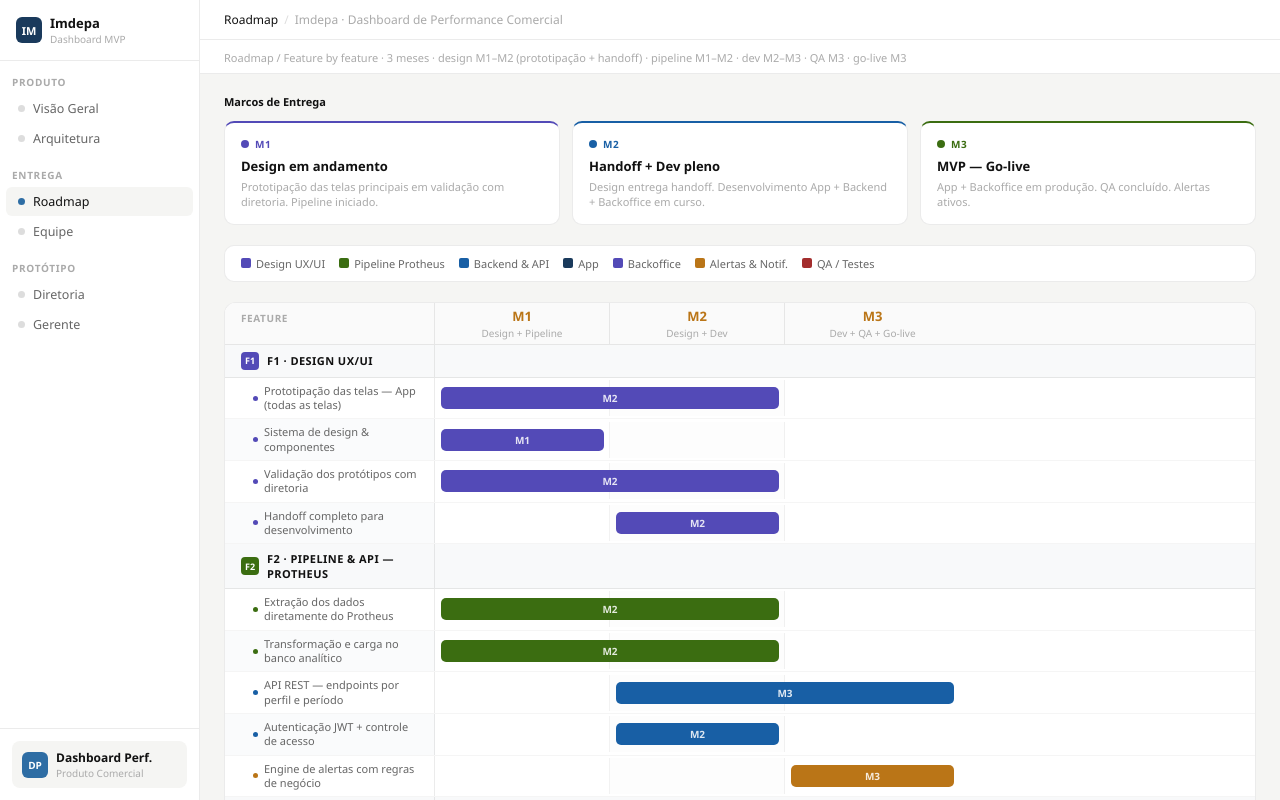
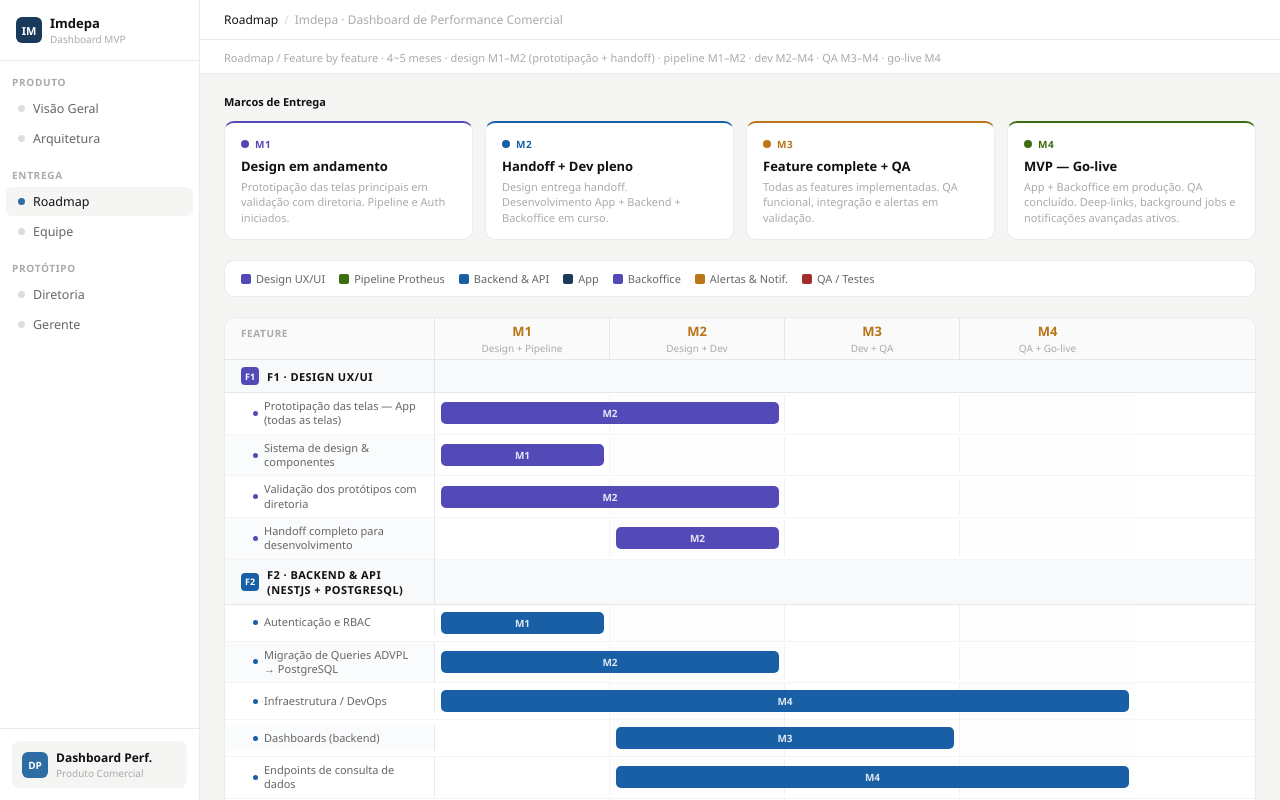
Before and after one commit to PedroSantosbji/Imdepa, a React (Vite) app: page / in a window 1280 px wide. Both pictures are taken after a click on the element "Roadmap". Built offline with nearby package versions, Linux system fonts and the light colour scheme.

Commit message:
Update App.jsx

```diff
--- a/src/App.jsx
+++ b/src/App.jsx
@@ -70,7 +70,7 @@ function Topbar({active}){
 function PageOverview(){
   const metrics=[
     {label:"Sistemas",value:"3",sub:"App · Backoffice · Pipeline",accent:C.blue},
-    {label:"Prazo Estimado",value:"3 meses",sub:"Design · ETL · Dev · QA",accent:C.purple},
+    {label:"Prazo Estimado",value:"4~5 meses",sub:"Design · ETL · Dev · QA",accent:C.purple},
     {label:"Perfis de Acesso",value:"3",sub:"Diretoria · Gerente · Backoffice",accent:C.green},
   ];
   const systems=[
@@ -157,8 +157,8 @@ function PageOverview(){
           {[
             {l:"Designer UX/UI",       v:"2m part-time", w:false},
             {l:"Eng. de Dados (ETL)",  v:"2m full-time", w:false},
-            {l:"Dev Backend",          v:"3m part-time", w:false},
-            {l:"Dev Frontend",          v:"3m full-time", w:false},
+            {l:"Dev Backend",          v:"4~5m full-time", w:false},
+            {l:"Dev Frontend",          v:"4~5m full-time", w:false},
             {l:"QA / Testes",          v:"1m part-time", w:false},
           ].map((e,i,arr)=>(
             <div key={e.l} style={{display:"flex",justifyContent:"space-between",fontSize:12,padding:"5px 0",borderBottom:i<arr.length-1?`0.5px solid ${C.border}`:"none"}}>
@@ -358,13 +358,15 @@ function PageRoadmap(){
   const MONTHS = [
     { id:"M1", fase:"Design +\nPipeline" },
     { id:"M2", fase:"Design +\nDev" },
-    { id:"M3", fase:"Dev +\nQA + Go-live" },
+    { id:"M3", fase:"Dev +\nQA" },
+    { id:"M4", fase:"QA +\nGo-live" },
   ];
 
   const MARCOS = [
-    { at:"M1", title:"Design em andamento", desc:"Prototipação das telas principais em validação com diretoria. Pipeline iniciado.", color:"#534AB7" },
+    { at:"M1", title:"Design em andamento", desc:"Prototipação das telas principais em validação com diretoria. Pipeline e Auth iniciados.", color:"#534AB7" },
     { at:"M2", title:"Handoff + Dev pleno", desc:"Design entrega handoff. Desenvolvimento App + Backend + Backoffice em curso.", color:"#185FA5" },
-    { at:"M3", title:"MVP — Go-live",       desc:"App + Backoffice em produção. QA concluído. Alertas ativos.", color:"#3B6D11" },
+    { at:"M3", title:"Feature complete + QA", desc:"Todas as features implementadas. QA funcional, integração e alertas em validação.", color:"#BA7517" },
+    { at:"M4", title:"MVP — Go-live",       desc:"App + Backoffice em produção. QA concluído. Deep-links, background jobs e notificações avançadas ativos.", color:"#3B6D11" },
   ];
 
   const GROUPS = [
@@ -378,28 +380,44 @@ function PageRoadmap(){
       ],
     },
     {
-      group:"F2 · PIPELINE & API — PROTHEUS", sys:"dados", abbr:"F2",
+      group:"F2 · BACKEND & API (NestJS + PostgreSQL)", sys:"backend", abbr:"F2",
+      rows:[
+        { label:"Autenticação e RBAC",                            sys:"backend", start:0, span:1, ml:"M1" },
+        { label:"Migração de Queries ADVPL → PostgreSQL",         sys:"backend", start:0, span:2, ml:"M2" },
+        { label:"Infraestrutura / DevOps",                        sys:"backend", start:0, span:4, ml:"M4" },
+        { label:"Dashboards (backend)",                           sys:"backend", start:1, span:2, ml:"M3" },
+        { label:"Endpoints de consulta de dados",                 sys:"backend", start:1, span:3, ml:"M4" },
+        { label:"Auditoria e logs",                               sys:"backend", start:2, span:1, ml:"M3" },
+        { label:"Sistema de alertas e triggers",                  sys:"alertas", start:2, span:2, ml:"M4" },
+        { label:"Notificações e regras",                          sys:"alertas", start:2, span:2, ml:"M4" },
+      ],
+    },
+    {
+      group:"F3 · PIPELINE PROTHEUS", sys:"dados", abbr:"F3",
       rows:[
         { label:"Extração dos dados diretamente do Protheus",     sys:"dados",   start:0, span:2, ml:"M2" },
         { label:"Transformação e carga no banco analítico",       sys:"dados",   start:0, span:2, ml:"M2" },
-        { label:"API REST — endpoints por perfil e período",      sys:"backend", start:1, span:2, ml:"M3" },
-        { label:"Autenticação JWT + controle de acesso",          sys:"backend", start:1, span:1, ml:"M2" },
-        { label:"Engine de alertas com regras de negócio",        sys:"alertas", start:2, span:1, ml:"M3" },
+        { label:"Autenticação JWT + controle de acesso",          sys:"backend", start:0, span:1, ml:"M1" },
+        { label:"Engine de alertas com regras de negócio",        sys:"alertas", start:2, span:2, ml:"M4" },
       ],
     },
     {
-      group:"F3 · APP — DIRETORIA & GERENTE", sys:"pwa", abbr:"F3",
+      group:"F4 · APP MOBILE — DIRETORIA & GERENTE", sys:"pwa", abbr:"F4",
       rows:[
-        { label:"Login e controle de acesso por perfil",          sys:"pwa", start:1, span:2, ml:"M3" },
-        { label:"Home — KPIs consolidados + gauge de meta",       sys:"pwa", start:1, span:2, ml:"M3" },
+        { label:"Autenticação e permissões",                      sys:"pwa", start:0, span:1, ml:"M1" },
+        { label:"Integração com backend",                         sys:"pwa", start:0, span:4, ml:"M4" },
+        { label:"Dashboards — Home KPIs + gauge de meta",         sys:"pwa", start:0, span:3, ml:"M3" },
         { label:"Módulo Indústria — faturamento e margem",        sys:"pwa", start:1, span:2, ml:"M3" },
-        { label:"Módulo Revenda — faturamento e margem",          sys:"pwa", start:2, span:1, ml:"M3" },
+        { label:"Módulo Revenda — faturamento e margem",          sys:"pwa", start:1, span:2, ml:"M3" },
+        { label:"Listagem de Dados",                              sys:"pwa", start:1, span:2, ml:"M3" },
         { label:"Filtros por área/cidade (Diretoria)",            sys:"pwa", start:2, span:1, ml:"M3" },
-        { label:"Central de alertas + push notifications",        sys:"alertas", start:2, span:1, ml:"M3" },
+        { label:"Background jobs",                                sys:"pwa", start:2, span:1, ml:"M3" },
+        { label:"Central de alertas + push notifications",        sys:"alertas", start:2, span:2, ml:"M4" },
+        { label:"Deep-links",                                     sys:"pwa", start:3, span:1, ml:"M4" },
       ],
     },
     {
-      group:"F4 · BACKOFFICE", sys:"bko", abbr:"F4",
+      group:"F5 · BACKOFFICE", sys:"bko", abbr:"F5",
       rows:[
         { label:"CRUD de usuários e atribuição de perfis",        sys:"bko", start:1, span:2, ml:"M3" },
         { label:"Vinculação gerente ↔ área/cidade",              sys:"bko", start:1, span:1, ml:"M2" },
@@ -408,17 +426,17 @@ function PageRoadmap(){
       ],
     },
     {
-      group:"F5 · QA & HOMOLOGAÇÃO", sys:"qa", abbr:"F5",
+      group:"F6 · QA & HOMOLOGAÇÃO", sys:"qa", abbr:"F6",
       rows:[
-        { label:"Testes funcionais — App + Backoffice",           sys:"qa", start:2, span:1, ml:"M3" },
-        { label:"Testes de integração API ↔ Protheus",           sys:"qa", start:2, span:1, ml:"M3" },
-        { label:"Testes de alertas e notificações",               sys:"qa", start:2, span:1, ml:"M3" },
-        { label:"Homologação com usuários reais (diretoria)",     sys:"qa", start:2, span:1, ml:"M3" },
+        { label:"Testes funcionais — App + Backoffice",           sys:"qa", start:2.5, span:1.5, ml:"M4" },
+        { label:"Testes de integração API ↔ Protheus",           sys:"qa", start:2.5, span:1.5, ml:"M4" },
+        { label:"Testes de alertas e notificações",               sys:"qa", start:2.5, span:1.5, ml:"M4" },
+        { label:"Homologação com usuários reais (diretoria)",     sys:"qa", start:3, span:1, ml:"M4" },
       ],
     },
   ];
 
-  const TOTAL_M = 3;
+  const TOTAL_M = 4;
   const COL_W = 175;
   const LABEL_W = 210;
 
@@ -430,7 +448,7 @@ function PageRoadmap(){
       {/* Sub-header */}
       <div style={{padding:"10px 24px 0",borderBottom:`0.5px solid ${C.border}`,backgroundColor:C.white}}>
         <div style={{fontSize:11,color:C.hint,marginBottom:8}}>
-          Roadmap / Feature by feature · 3 meses · design M1–M2 (prototipação + handoff) · pipeline M1–M2 · dev M2–M3 · QA M3 · go-live M3
+          Roadmap / Feature by feature · 4~5 meses · design M1–M2 (prototipação + handoff) · pipeline M1–M2 · dev M2–M4 · QA M3–M4 · go-live M4
         </div>
       </div>
 
@@ -439,7 +457,7 @@ function PageRoadmap(){
         {/* Marcos de entrega */}
         <div style={{marginBottom:20}}>
           <div style={{fontSize:11,fontWeight:600,color:C.text,marginBottom:12}}>Marcos de Entrega</div>
-          <div style={{display:"grid",gridTemplateColumns:"repeat(3,1fr)",gap:12}}>
+          <div style={{display:"grid",gridTemplateColumns:"repeat(4,1fr)",gap:12}}>
             {MARCOS.map(m=>(
               <div key={m.at} style={{backgroundColor:C.white,border:`0.5px solid ${C.border}`,borderRadius:10,padding:"14px 16px",borderTop:`2.5px solid ${m.color}`}}>
                 <div style={{display:"flex",alignItems:"center",gap:6,marginBottom:6}}>
@@ -591,7 +609,8 @@ function PageTeam(){
   const MONTHS=[
     {id:"M1",fase:"Design +\nPipeline"},
     {id:"M2",fase:"Design +\nDev"},
-    {id:"M3",fase:"Dev + QA\n+ Go-live"},
+    {id:"M3",fase:"Dev +\nQA"},
+    {id:"M4",fase:"QA +\nGo-live"},
   ];
   const COL=170;
   const ROLE_W=168;
@@ -615,29 +634,29 @@ function PageTeam(){
     },
     {
       a:"BE",  label:"Dev Backend",
-      ded:"Part-time\nM1–M3",
+      ded:"Full-time\nM1–M4",
       color:"#1A3A5C",
-      skills:"Node.js · API REST · JWT · PostgreSQL · Docker · CI/CD",
-      segs:[{s:0, sp:3, t:"part"}],
+      skills:"Node.js · NestJS · API REST · JWT · PostgreSQL · Docker · CI/CD",
+      segs:[{s:0, sp:4, t:"full"}],
     },
     {
-      a:"FE",  label:"Dev Frontend",
-      ded:"Full-time\nM1 (15d) – M3",
+      a:"FE",  label:"Dev Frontend / Mobile",
+      ded:"Full-time\nM1 (15d) – M4",
       color:"#2E6DA4",
-      skills:"React · TypeScript · Firebase FCM · CSS mobile-first",
-      segs:[{s:0.5, sp:2.5, t:"full"}],
+      skills:"React Native · Flutter · TypeScript · Firebase FCM · CSS mobile-first",
+      segs:[{s:0.5, sp:3.5, t:"full"}],
     },
     {
       a:"QA",  label:"QA / Testes",
-      ded:"Part-time\nM3",
+      ded:"Part-time\nM3 (meio)–M4",
       color:"#A32D2D",
       skills:"Testes funcionais · Regressão · E2E · Performance",
-      segs:[{s:2, sp:1, t:"part"}],
+      segs:[{s:2.5, sp:1.5, t:"part"}],
     },
   ];
 
-  const monthBg=["#FFF8F0","#F0F7FF","#F5FFF0"];
-  const monthFaseColor=["#E8A020","#2E6DA4","#3B8C2A"];
+  const monthBg=["#FFF8F0","#F0F7FF","#F5FFF0","#FFF0F5"];
+  const monthFaseColor=["#E8A020","#2E6DA4","#3B8C2A","#A32D2D"];
 
   function Bar({seg,color}){
     const isFull=seg.t==="full";
@@ -676,8 +695,8 @@ function PageTeam(){
         <div style={{display:"grid",gridTemplateColumns:"1fr 1fr 1fr",gap:12,marginBottom:20}}>
           {[
             {accent:"#3B6D11", lbl:"PESSOAS NO TIME",  val:"5",        sub:"Papéis distintos e complementares"},
-            {accent:"#2E6DA4", lbl:"PERÍODO",          val:"3 meses",  sub:"M1–M3 · design → dev → QA → go-live"},
-            {accent:"#C8102E", lbl:"GO-LIVE",          val:"M3",       sub:"App + Backoffice em produção"},
+            {accent:"#2E6DA4", lbl:"PERÍODO",          val:"4~5 meses",  sub:"M1–M4 · design → dev → QA → go-live"},
+            {accent:"#C8102E", lbl:"GO-LIVE",          val:"M4",       sub:"App + Backoffice em produção"},
           ].map(m=>(
             <div key={m.lbl} style={{backgroundColor:C.white,border:`0.5px solid ${C.border}`,borderRadius:10,padding:"16px 20px",borderTop:`2.5px solid ${m.accent}`}}>
               <div style={{fontSize:10,fontWeight:600,color:C.hint,textTransform:"uppercase",letterSpacing:"0.06em",marginBottom:8}}>{m.lbl}</div>
```
